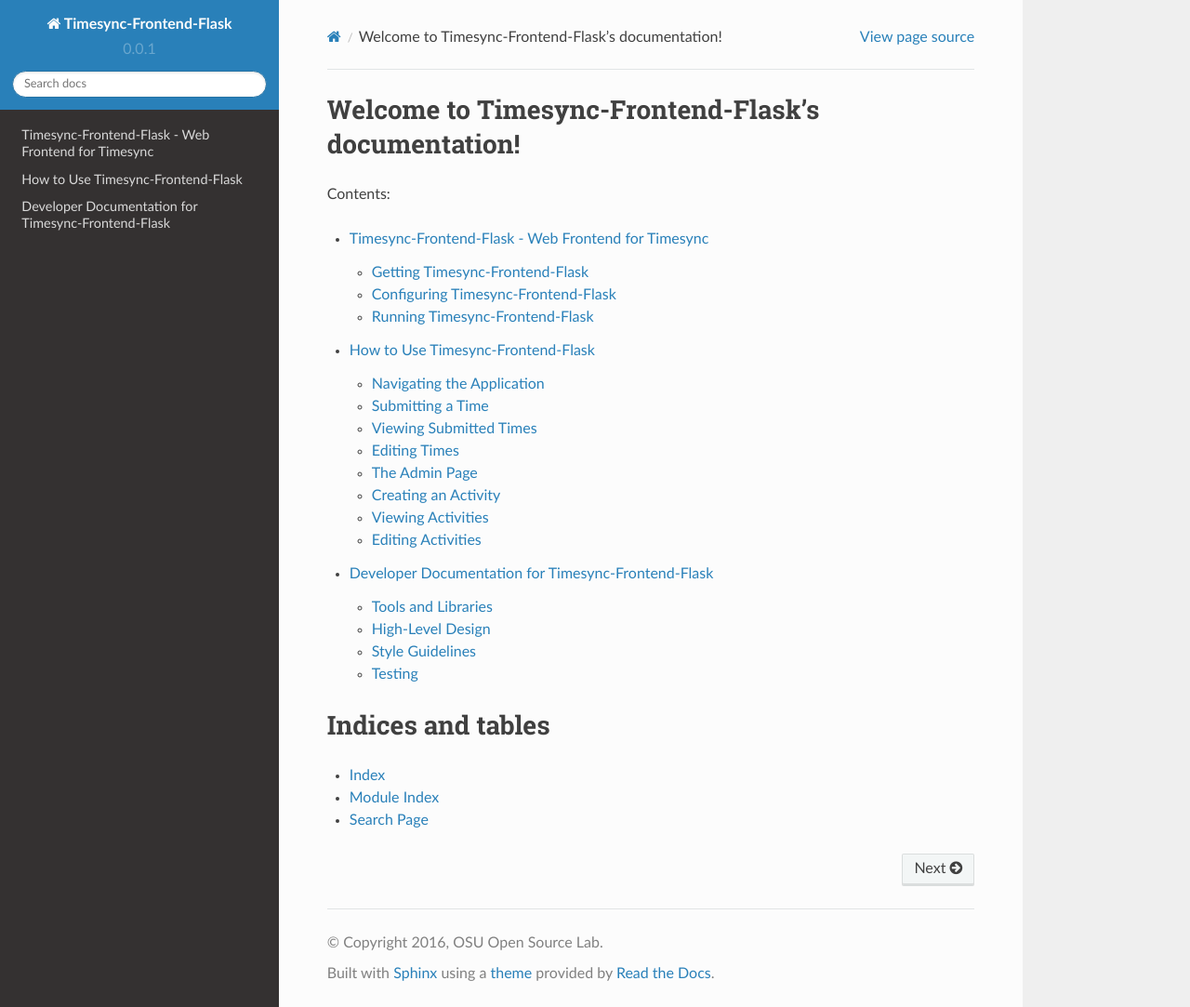
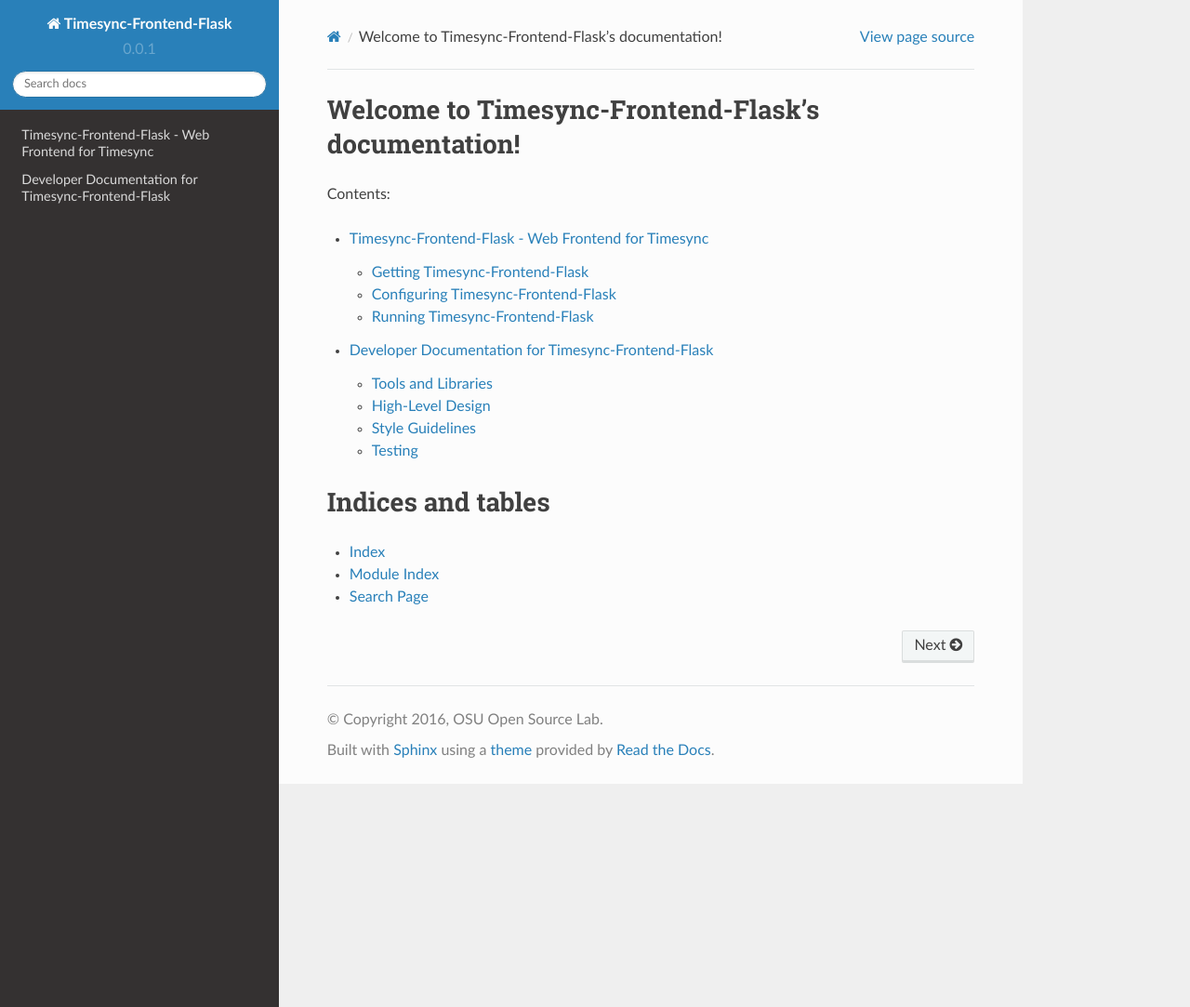
Before and after one commit to osuosl/timesync-frontend-flask, a Sphinx documentation site: the page built from docs/source/index.rst, in a window 1280 px wide and 1083 px high. Shown: the whole window at 93% size. Built offline with Sphinx 7.4.7 and the Read the Docs theme 2.0.0, drawn with Linux system fonts in a browser that asks for light colours; some of the changed lines change nothing that is shown.

Commit message:
Removed outdated usage docs

```diff
--- a/docs/source/index.rst
+++ b/docs/source/index.rst
@@ -12,7 +12,6 @@ Contents:
     :maxdepth: 2
 
     install
-    usage
     dev
 
 
--- a/docs/source/usage.rst
+++ /dev/null
@@ -1,163 +0,0 @@
-.. _usage:
-
-.. role:: underline
-    :class: underline
-
-How to Use Timesync-Frontend-Flask
-==================================
-
-This page contains documentation on how to use timesync-frontend-flask as
-both a normal user and administrator. For documentation on how to install and
-configure the application, go to the `install`_ page.
-
-.. _install: install.html
-
-Navigating the Application
---------------------------
-
-After you've entered the URL into your web browser and loaded the page, you
-have to log in before you can do anything. To log in, click the link at the
-top right of the page and enter your username and password into the form.
-Once you've logged in as a non-admin user, you should see a page that looks
-like this:
-
-.. image:: _static/index.png
-    :alt: The index page
-
-If you're an admin, the page should instead look like this:
-
-.. image:: _static/index_admin.png
-    :alt: The admin index page
-
-Using the links at the top right corner of the page you can log out or log
-in as another user. The links in the center of the page are used to view and
-interact with TimeSync objects such as times and projects.
-
-Submitting a Time
------------------
-
-To submit a time, click on :underline:`Submit Time`. After you're finished
-filling out the form, click "Submit" to submit the time to TimeSync.
-
-.. image:: _static/submit_time.png
-    :alt: Example time submission
-
-=========== ========================================================= =========
-Field Name                         Description                        Optional?
-=========== ========================================================= =========
-Duration    The length of the time entry. Entered in the format       **No**
-            <hours>h<minutes>m
-User        The user that the submitted time belongs to               **No**
-Project     The project that the submitted time belongs to            **No**
-Activities  A comma-separated list of activities that the submitted   **Yes**
-            time belongs to
-Notes       Other information about the submitted time                **Yes**
-Issue URI   The URI of the issue that was worked on during this time  **Yes**
-            entry
-Date Worked The date that this time entry was worked on               **No**
-=========== ========================================================= =========
-
-Viewing Submitted Times
------------------------
-
-To view all the times that have been submitted, go to the index page and click
-on :underline:`View Times`. On this page you can view time entries that have
-been submitted to the TimeSync server.
-
-.. image:: _static/view_times.png
-    :alt: View times page
-
-You can sort times by fields other than by the default sorting (by date). To
-sort times, click on the table header of the column that you wish to sort by.
-To sort in the opposite direction (i.e. Z-A instead of A-Z), click on the table
-header once more. For example, you could choose to sort the times by the name
-of the users that submitted them. After clicking on the **User** text, the
-page might look like this:
-
-.. image:: _static/view_times_sorted.png
-    :alt: The view times page as sorted by username
-
-You can also filter times by different fields such as by user and by date
-
-.. image:: _static/view_times_filtered.png
-    :alt: the view times page after various filters have been applied
-
-============== ===============================================================
-  Field Name                              Description
-============== ===============================================================
-User           Filter time entries by username
-Project Slugs  Filter time entries by project worked on (Entered as a list of
-               values separated by commas)
-Activity Slugs Filter time entries by activity worked on (Entered as a list of
-               value separated by commas)
-Start Date     Filter times beginning on a date (Entered in ISO date format)
-End Date       Filter times ending on a date (Entered in ISO date format)
-============== ===============================================================
-
-Editing Times
--------------
-
-In order to edit a time you must either be the user that submitted the time
-or you must be a site admin. To edit a time, find it on the View Times
-page then click the :underline:`EDIT` link next to the entry. You'll be taken
-to a page similar to the Submit Time page but with a form that has already been
-partially filled in with the the time entry's current data.
-
-.. image:: _static/edit_time_before.png
-    :alt: The edit time page
-
-.. image:: _static/edit_time_after.png
-    :alt: The edit time page
-
-After you're done editing the time entry, click "Submit" to submit your
-changes.
-
-The Admin Page
---------------
-
-Site admins can access the admin control panel from the index page by clicking
-on the :underline:`Admin` link in the center of the page.
-
-.. image:: _static/admin.png
-    :alt: The admin page
-
-This page provides site admins with links to create, view, edit, and delete
-TimeSync objects.
-
-Creating an Activity
---------------------
-
-To create an activity, click the :underline:`Create Activity` link on the
-Admin control panel.
-
-.. image:: _static/create_activity.png
-    :alt: The create activity page
-
-============= ===================================
- Field Name               Description
-============= ===================================
-Activity Name The unique name of the new activity
-Activity Slug The unique slug of the new activity
-============= ===================================
-
-Viewing Activities
-------------------
-
-The :underline:`View Activities` page can be accessed from the admin control
-panel (If you're a site admin) or the index page (If you're a regular user).
-
-.. image:: _static/view_activities.png
-    :alt: The view activities page
-
-Editing Activities
-------------------
-
-To edit an activity, click on the :underline:`EDIT` link next to the activity
-that you wish to edit. After you're done editing the activity, click "Submit"
-to submit your changes.
-
-.. image:: _static/edit_activity_before.png
-    :alt: The edit activity page
-
-.. image:: _static/edit_activity_after.png
-    :alt: The edit activity page
```
